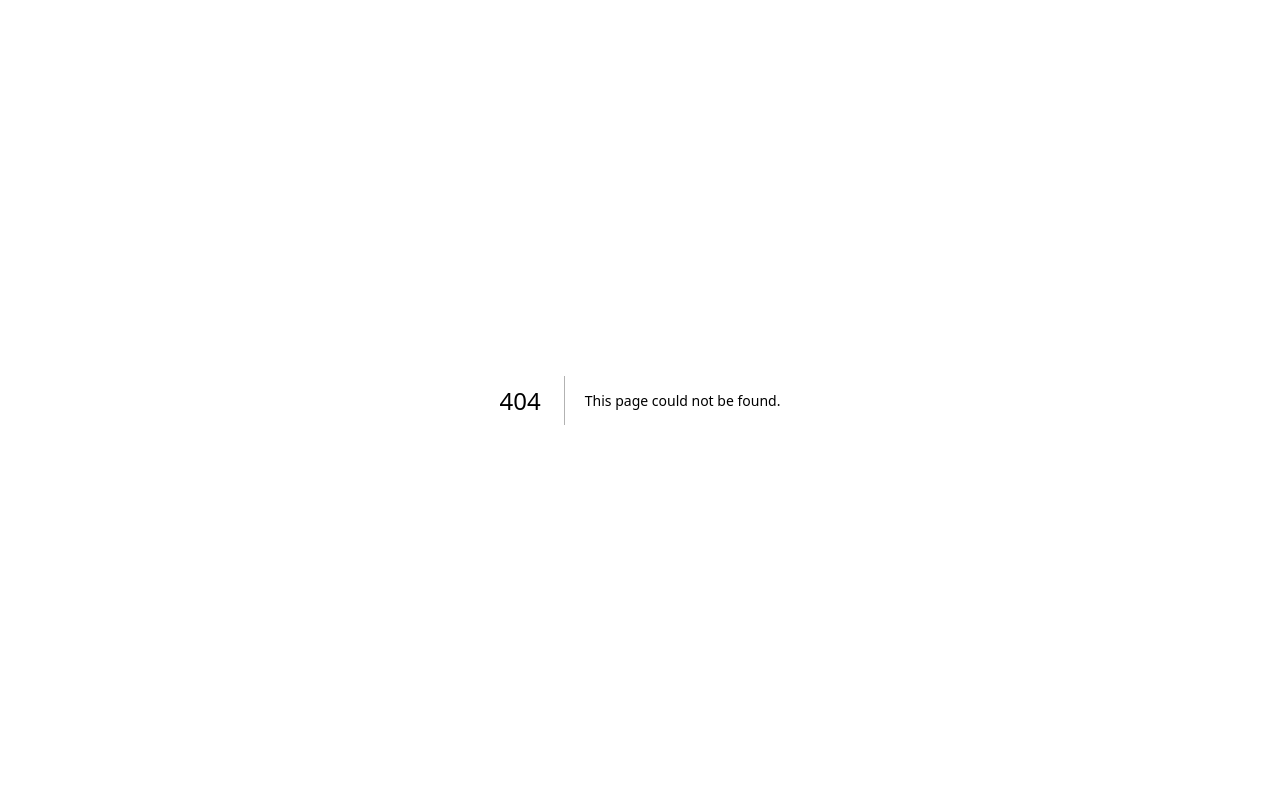
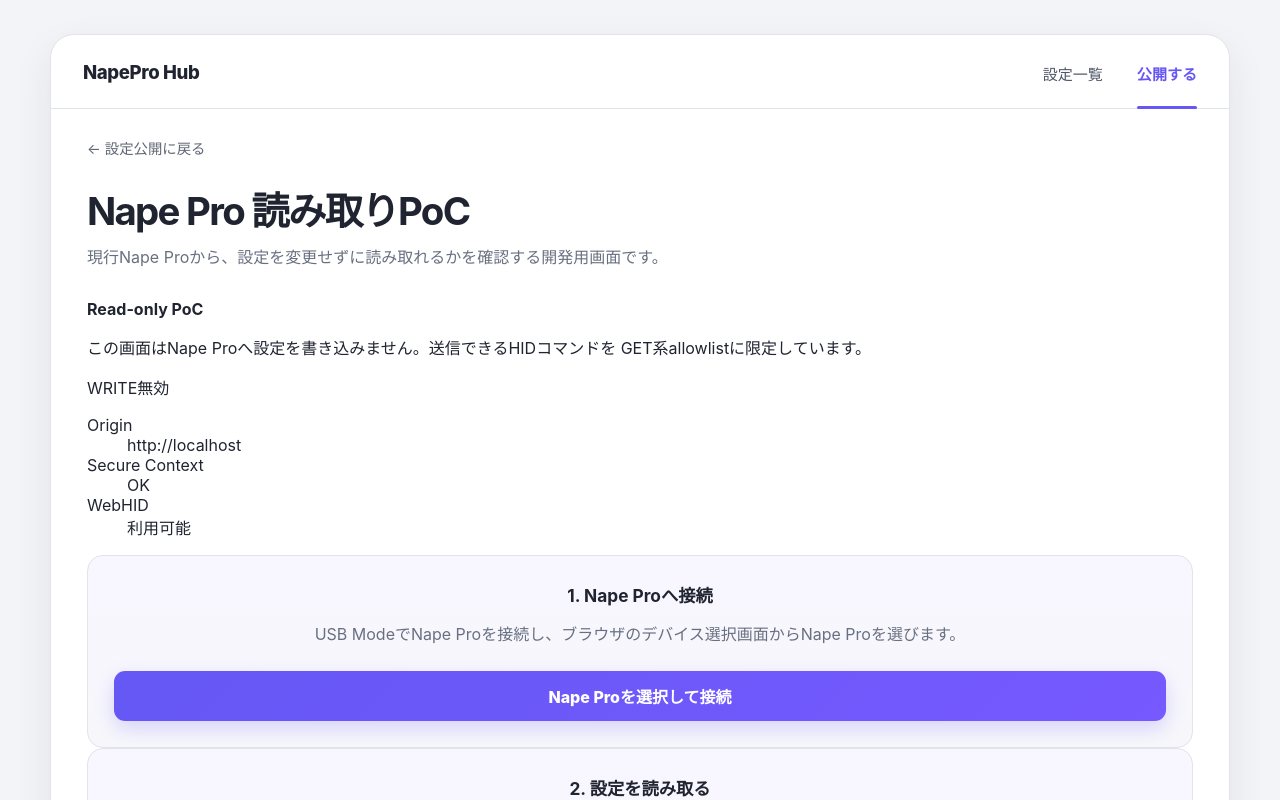
Before and after one commit to swdevsmz/nape-pro-hub, a Next.js app: page /device-reader-poc in a window 1280 px wide. Before the commit this address had no page. Shown: the top 800 px of the page. Built offline with nearby package versions, Linux system fonts and the light colour scheme.

Commit message:
feat: add page.tsx

```diff
--- /dev/null
+++ b/src/app/device-reader-poc/page.tsx
@@ -0,0 +1,29 @@
+import Link from "next/link";
+
+import { SiteHeader } from "@/components/site-header";
+import { DeviceReaderPoc } from "@/features/device-reader/components/device-reader-poc";
+
+export default function DeviceReaderPocPage() {
+  return (
+    <main className="page-shell">
+      <section className="app-frame">
+        <SiteHeader active="publish" />
+
+        <div className="detail-content">
+          <Link className="back-link" href="/publish">
+            ← 設定公開に戻る
+          </Link>
+
+          <div className="publish-heading">
+            <h1>Nape Pro 読み取りPoC</h1>
+            <p>
+              現行Nape Proから、設定を変更せずに読み取れるかを確認する開発用画面です。
+            </p>
+          </div>
+
+          <DeviceReaderPoc />
+        </div>
+      </section>
+    </main>
+  );
+}
```
